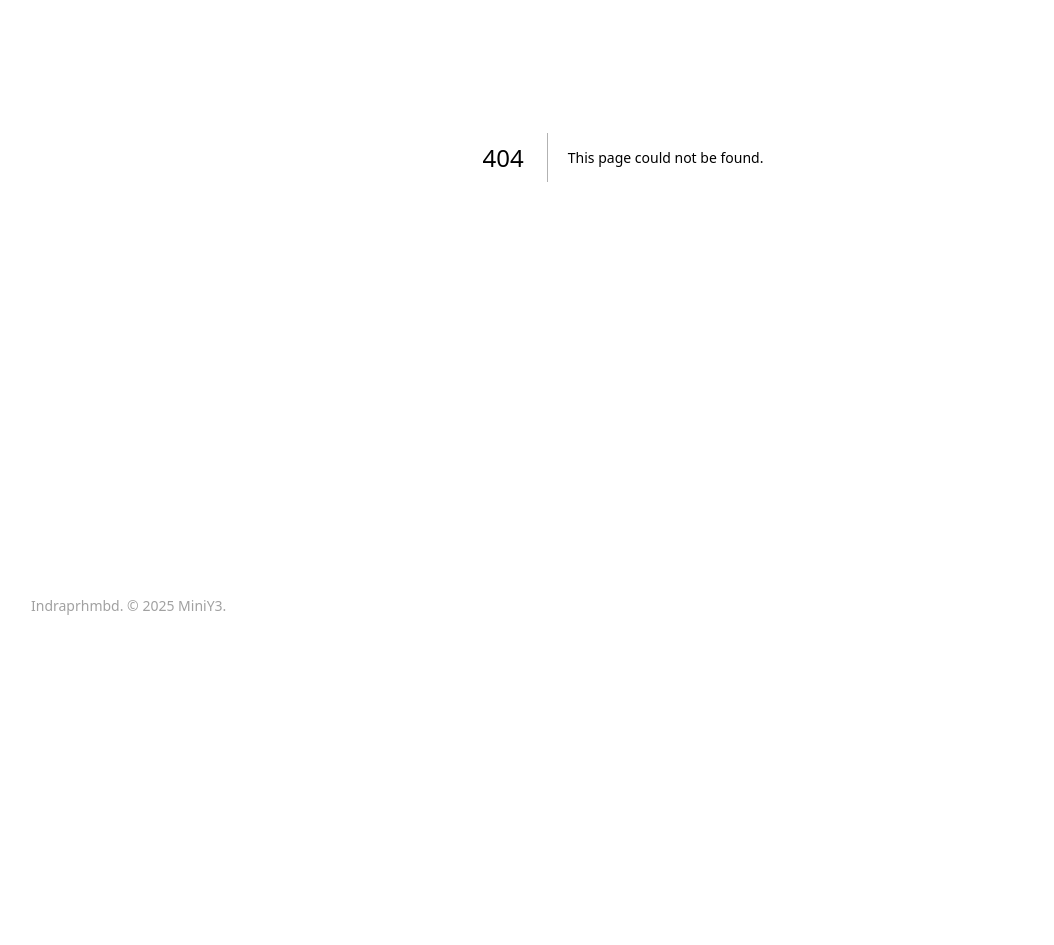
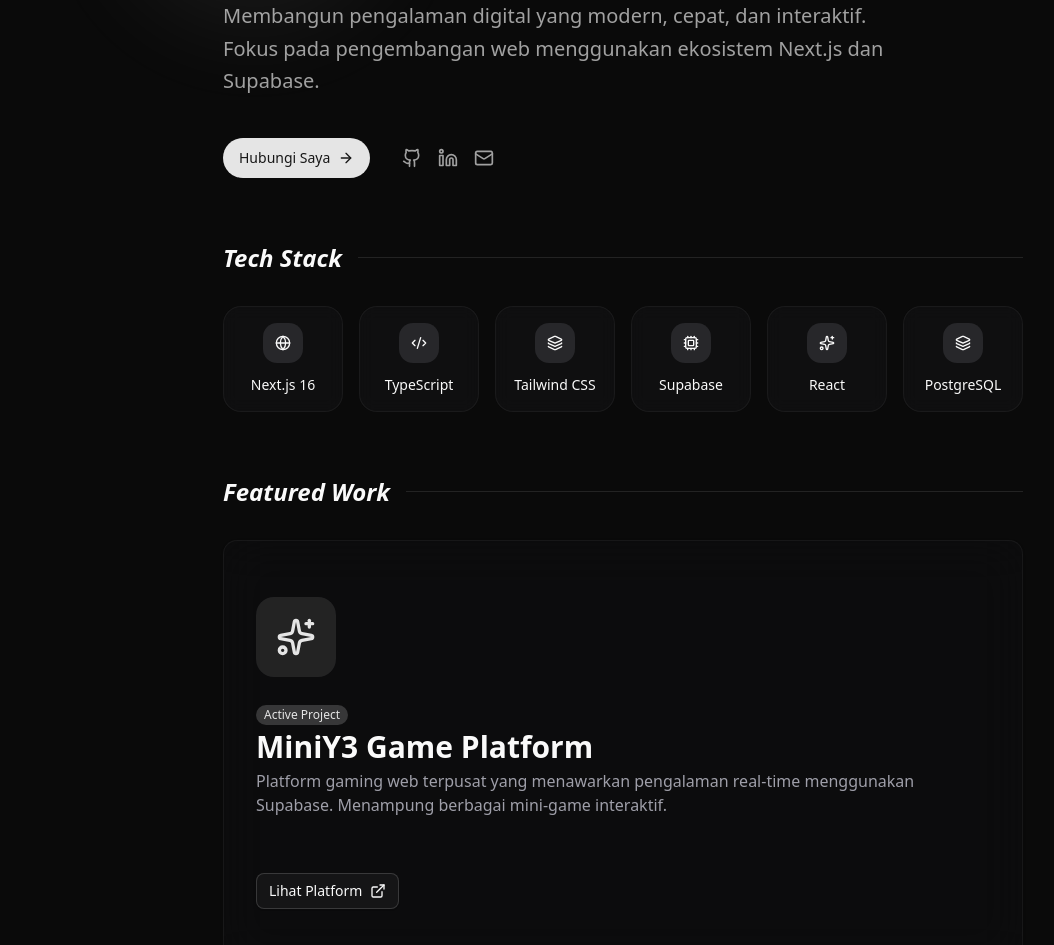
Before and after one commit to indraprhmbd/MiniY3-Web-Based-Games, a Next.js app: page /about in a window 1280 px wide. Before the commit this address had no page. Shown: the part 300-1245 px from the top of the page, without its empty margins (17-1071 px from the left). Before the commit the page ends 954 px from the top, so only its background shows below. Built offline with nearby package versions, Linux system fonts and the light colour scheme.

Commit message:
Add premium portfolio page at /about

```diff
--- /dev/null
+++ b/app/about/page.tsx
@@ -0,0 +1,194 @@
+"use client";
+
+import React from "react";
+import {
+  Card,
+  CardContent,
+  CardDescription,
+  CardHeader,
+  CardTitle,
+} from "@/components/ui/card";
+import { Badge } from "@/components/ui/badge";
+import { Button } from "@/components/ui/button";
+import {
+  Github,
+  Linkedin,
+  Mail,
+  ExternalLink,
+  Code2,
+  Cpu,
+  Globe,
+  Layers,
+  Sparkles,
+  ArrowRight,
+} from "lucide-react";
+import Link from "next/link";
+
+export default function AboutPage() {
+  const skills = [
+    {
+      name: "Next.js 16",
+      icon: <Globe className="w-4 h-4" />,
+      category: "Frontend",
+    },
+    {
+      name: "TypeScript",
+      icon: <Code2 className="w-4 h-4" />,
+      category: "Language",
+    },
+    {
+      name: "Tailwind CSS",
+      icon: <Layers className="w-4 h-4" />,
+      category: "Styling",
+    },
+    {
+      name: "Supabase",
+      icon: <Cpu className="w-4 h-4" />,
+      category: "Backend",
+    },
+    {
+      name: "React",
+      icon: <Sparkles className="w-4 h-4" />,
+      category: "Frontend",
+    },
+    {
+      name: "PostgreSQL",
+      icon: <Layers className="w-4 h-4" />,
+      category: "Database",
+    },
+  ];
+
+  const socialLinks = [
+    {
+      name: "GitHub",
+      icon: <Github className="w-5 h-5" />,
+      href: "https://github.com/indraprhmbd",
+      color: "hover:text-white",
+    },
+    {
+      name: "LinkedIn",
+      icon: <Linkedin className="w-5 h-5" />,
+      href: "#",
+      color: "hover:text-blue-400",
+    },
+    {
+      name: "Email",
+      icon: <Mail className="w-5 h-5" />,
+      href: "mailto:contact@example.com",
+      color: "hover:text-red-400",
+    },
+  ];
+
+  return (
+    <div className="container max-w-4xl mx-auto p-4 md:p-12 space-y-16 py-16 md:py-24">
+      {/* Hero Section */}
+      <section className="space-y-6 text-center md:text-left relative">
+        <div className="absolute -top-24 -left-24 w-64 h-64 bg-primary/10 rounded-full blur-3xl animate-pulse" />
+        <Badge
+          variant="outline"
+          className="px-4 py-1 border-primary/20 text-primary bg-primary/5"
+        >
+          Software Developer
+        </Badge>
+        <h1 className="text-5xl md:text-7xl font-extrabold tracking-tight">
+          Indra <span className="text-primary">Prihambada</span>
+        </h1>
+        <p className="text-xl text-muted-foreground max-w-2xl leading-relaxed">
+          Membangun pengalaman digital yang modern, cepat, dan interaktif. Fokus
+          pada pengembangan web menggunakan ekosistem Next.js dan Supabase.
+        </p>
+        <div className="flex flex-wrap justify-center md:justify-start gap-4 pt-4">
+          <Button size="lg" className="rounded-full px-8 gap-2 group">
+            Hubungi Saya{" "}
+            <ArrowRight className="w-4 h-4 group-hover:translate-x-1 transition-transform" />
+          </Button>
+          <div className="flex items-center gap-4 px-4">
+            {socialLinks.map((link) => (
+              <a
+                key={link.name}
+                href={link.href}
+                target="_blank"
+                rel="noopener noreferrer"
+                className={`text-muted-foreground transition-colors ${link.color}`}
+              >
+                {link.icon}
+              </a>
+            ))}
+          </div>
+        </div>
+      </section>
+
+      {/* Tech Stack */}
+      <section className="space-y-8">
+        <div className="flex items-center gap-4">
+          <h2 className="text-2xl font-bold italic">Tech Stack</h2>
+          <div className="h-px bg-white/10 flex-1" />
+        </div>
+        <div className="grid grid-cols-2 sm:grid-cols-3 md:grid-cols-6 gap-4">
+          {skills.map((skill) => (
+            <div
+              key={skill.name}
+              className="group p-4 rounded-2xl border border-white/5 bg-zinc-900/40 backdrop-blur-sm hover:bg-zinc-800/60 hover:border-primary/20 transition-all text-center space-y-3"
+            >
+              <div className="w-10 h-10 mx-auto rounded-xl bg-zinc-800 flex items-center justify-center group-hover:scale-110 group-hover:text-primary transition-all">
+                {skill.icon}
+              </div>
+              <p className="text-sm font-medium">{skill.name}</p>
+            </div>
+          ))}
+        </div>
+      </section>
+
+      {/* Featured Project - MiniY3 */}
+      <section className="space-y-8">
+        <div className="flex items-center gap-4">
+          <h2 className="text-2xl font-bold italic">Featured Work</h2>
+          <div className="h-px bg-white/10 flex-1" />
+        </div>
+        <Card className="overflow-hidden border-white/5 bg-zinc-900/20 backdrop-blur-xl relative group">
+          <div className="absolute inset-0 bg-gradient-to-br from-primary/10 via-transparent to-transparent opacity-0 group-hover:opacity-100 transition-opacity" />
+          <CardHeader className="md:flex-row md:items-center gap-6 p-8">
+            <div className="w-20 h-20 rounded-2xl bg-primary/10 flex items-center justify-center text-primary group-hover:scale-110 transition-transform">
+              <Sparkles className="w-10 h-10" />
+            </div>
+            <div className="space-y-1">
+              <Badge className="bg-primary/20 text-primary border-none hover:bg-primary/30">
+                Active Project
+              </Badge>
+              <CardTitle className="text-3xl font-bold">
+                MiniY3 Game Platform
+              </CardTitle>
+              <CardDescription className="text-base text-zinc-400">
+                Platform gaming web terpusat yang menawarkan pengalaman
+                real-time menggunakan Supabase. Menampung berbagai mini-game
+                interaktif.
+              </CardDescription>
+            </div>
+          </CardHeader>
+          <CardContent className="p-8 pt-0">
+            <Link href="/">
+              <Button variant="outline" className="gap-2 group">
+                Lihat Platform <ExternalLink className="w-4 h-4" />
+              </Button>
+            </Link>
+          </CardContent>
+        </Card>
+      </section>
+
+      {/* Philosophy/About */}
+      <section className="p-8 rounded-3xl bg-zinc-900/60 border border-white/5 space-y-4">
+        <h3 className="text-xl font-bold text-primary">Tentang Saya</h3>
+        <p className="text-zinc-400 leading-relaxed italic">
+          "Saya percaya bahwa kode bukan sekadar baris instruksi, tapi tentang
+          menciptakan solusi yang mempermudah hidup dan menghibur orang lain.
+          Setiap proyek adalah kesempatan untuk belajar hal baru dan mendorong
+          batas teknologi web."
+        </p>
+      </section>
+
+      <footer className="text-center text-muted-foreground text-sm pt-8">
+        <p>© 2025 Indra Prihambada. Dibuat dengan Passion & Next.js.</p>
+      </footer>
+    </div>
+  );
+}
--- a/app/page.tsx
+++ b/app/page.tsx
@@ -8,22 +8,23 @@
   CardTitle,
 } from "@/components/ui/card";
 import { Badge } from "@/components/ui/badge";
+import { Tabs, TabsContent, TabsList, TabsTrigger } from "@/components/ui/tabs";
 import Link from "next/link";
-import { Gamepad2, Lock, ArrowRight } from "lucide-react";
+import { Gamepad2, Lock, ArrowRight, Monitor, Globe } from "lucide-react";
 
 export default function Home() {
   const games = [
     {
       id: "lucky-duel",
-      title: "Lucky Number Duel (Lokal)",
+      title: "Lucky Number Duel",
       description: "Tebak angka keberuntungan lawanmu (Satu layar).",
-      tag: "1 Device",
+      tag: "Lokal",
       href: "/games/lucky-duel",
       color: "from-purple-500 to-blue-500",
     },
     {
       id: "lucky-duel-online",
-      title: "Lucky Number Duel (Online)",
+      title: "Lucky Number Duel",
       description: "Duel tebak angka jarak jauh bareng pacar/teman!",
       tag: "Online",
       href: "/games/lucky-duel-online",
@@ -31,15 +32,15 @@
     },
     {
       id: "tictactoe",
-      title: "Tic Tac Toe (Lokal)",
+      title: "Tic Tac Toe",
       description: "Game klasik X dan O di satu layar.",
-      tag: "1 Device",
+      tag: "Lokal",
       href: "/games/tictactoe",
       color: "from-cyan-500 to-teal-500",
     },
     {
       id: "tictactoe-online",
-      title: "Tic Tac Toe (Online)",
+      title: "Tic Tac Toe",
       description: "Main Tic Tac Toe jarak jauh dengan teman!",
       tag: "Online",
       href: "/games/tictactoe-online",
@@ -47,58 +48,112 @@
     },
   ];
 
+  const localGames = games.filter((g) => g.tag === "Lokal");
+  const onlineGames = games.filter((g) => g.tag === "Online");
+
   return (
     <div className="container max-w-screen-2xl p-4 md:p-8">
       <section className="py-8 md:py-12 space-y-4">
-        <h2 className="text-3xl font-bold tracking-tight">Mainkan Game</h2>
-        <p className="text-muted-foreground text-lg">
-          Koleksi game sederhana untuk mengisi kegabutan bersama teman.
+        <h2 className="text-4xl font-extrabold tracking-tight bg-clip-text text-transparent bg-gradient-to-r from-white to-white/50">
+          Mainkan Game
+        </h2>
+        <p className="text-muted-foreground text-lg max-w-2xl">
+          Koleksi game sederhana untuk mengisi kegabutan bersama teman. Pilih
+          mode bermain favoritmu di bawah ini.
         </p>
       </section>
 
+      <Tabs defaultValue="lokal" className="space-y-8">
+        <div className="flex flex-col sm:flex-row sm:items-center justify-between gap-4">
+          <TabsList className="bg-zinc-900/50 border border-white/5 p-1 h-12">
+            <TabsTrigger
+              value="lokal"
+              className="px-6 data-[state=active]:bg-zinc-800 data-[state=active]:text-primary flex gap-2"
+            >
+              <Monitor className="w-4 h-4" /> Lokal
+            </TabsTrigger>
+            <TabsTrigger
+              value="online"
+              className="px-6 data-[state=active]:bg-zinc-800 data-[state=active]:text-primary flex gap-2"
+            >
+              <Globe className="w-4 h-4" /> Online
+            </TabsTrigger>
+          </TabsList>
+        </div>
+
+        <TabsContent value="lokal" className="mt-0">
           <div className="grid grid-cols-1 sm:grid-cols-2 lg:grid-cols-3 xl:grid-cols-4 gap-6">
-        {games.map((game) => (
+            {localGames.map((game) => (
+              <GameCard key={game.id} game={game} />
+            ))}
+            <PlaceholderCard />
+          </div>
+        </TabsContent>
+
+        <TabsContent value="online" className="mt-0">
+          <div className="grid grid-cols-1 sm:grid-cols-2 lg:grid-cols-3 xl:grid-cols-4 gap-6">
+            {onlineGames.map((game) => (
+              <GameCard key={game.id} game={game} />
+            ))}
+            <PlaceholderCard />
+          </div>
+        </TabsContent>
+      </Tabs>
+    </div>
+  );
+}
+
+function GameCard({ game }: { game: any }) {
+  return (
     <Link
       href={game.href}
-            key={game.id}
-            className="transition-transform hover:scale-[1.02]"
+      className="group transition-all duration-300 hover:scale-[1.02] hover:-translate-y-1"
     >
-            <Card className="h-full overflow-hidden border-border/40 bg-card/50 backdrop-blur-sm">
+      <Card className="h-full overflow-hidden border-white/5 bg-zinc-900/40 backdrop-blur-xl hover:border-white/10 transition-colors">
         <div
-                className={`h-32 bg-gradient-to-br ${game.color} opacity-80 flex items-center justify-center`}
+          className={`h-40 bg-gradient-to-br ${game.color} opacity-80 flex items-center justify-center relative overflow-hidden`}
         >
-                <Gamepad2 className="w-12 h-12 text-white/90" />
+          <div className="absolute inset-0 bg-black/20 group-hover:bg-transparent transition-colors" />
+          <Gamepad2 className="w-16 h-16 text-white/90 drop-shadow-2xl transition-transform duration-500 group-hover:scale-110" />
         </div>
         <CardHeader>
-                <div className="flex justify-between items-start">
-                  <CardTitle className="text-xl">{game.title}</CardTitle>
-                  <Badge variant="secondary">{game.tag}</Badge>
+          <div className="flex justify-between items-start gap-2">
+            <CardTitle className="text-xl font-bold group-hover:text-primary transition-colors">
+              {game.title}
+            </CardTitle>
+            <Badge
+              variant="outline"
+              className="bg-zinc-800/50 border-white/5 text-[10px] uppercase tracking-wider h-5"
+            >
+              {game.tag}
+            </Badge>
           </div>
-                <CardDescription className="pt-2 line-clamp-2">
+          <CardDescription className="pt-2 line-clamp-2 min-h-[3rem]">
             {game.description}
           </CardDescription>
         </CardHeader>
         <CardContent>
-                <div className="flex items-center gap-2 text-sm text-primary font-medium">
-                  Main Sekarang <ArrowRight className="w-4 h-4" />
+          <div className="flex items-center gap-2 text-sm text-primary/80 font-bold group-hover:text-primary transition-colors">
+            Main Sekarang{" "}
+            <ArrowRight className="w-4 h-4 transition-transform group-hover:translate-x-1" />
           </div>
         </CardContent>
       </Card>
     </Link>
-        ))}
+  );
+}
 
-        {/* Placeholder for future games */}
-        <Card className="h-full border-dashed border-border/40 bg-zinc-900/10">
-          <div className="h-32 flex items-center justify-center text-muted-foreground/20">
-            <Lock className="w-12 h-12 text-zinc-800" />
+function PlaceholderCard() {
+  return (
+    <Card className="h-full border-dashed border-white/5 bg-zinc-950/20 group opacity-50">
+      <div className="h-40 flex items-center justify-center text-muted-foreground/20">
+        <Lock className="w-12 h-12 text-zinc-900 group-hover:scale-110 transition-transform" />
       </div>
       <CardHeader>
-            <CardTitle className="text-xl text-muted-foreground/50 italic">
+        <CardTitle className="text-xl text-muted-foreground/30 italic font-medium">
           Segera Hadir...
         </CardTitle>
       </CardHeader>
     </Card>
-      </div>
-    </div>
   );
 }
```
Lines whose indentation alone changed are shown as unchanged.
